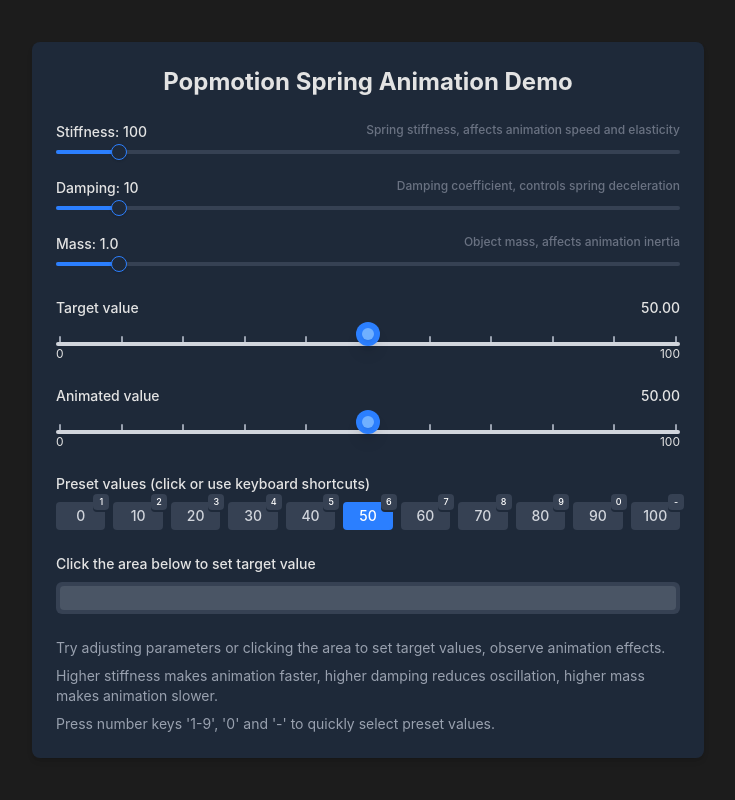
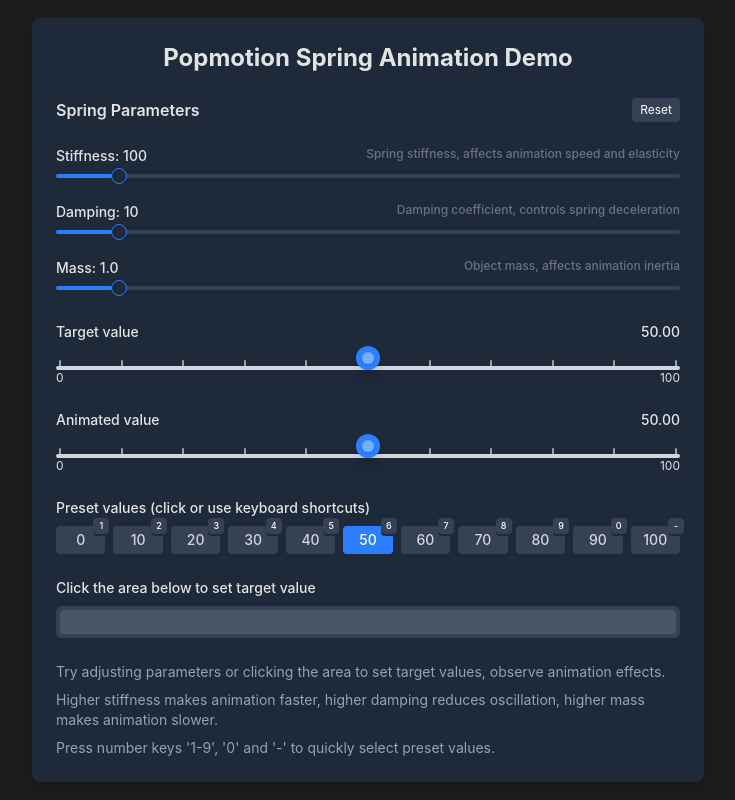
Before and after one commit to reekystive/popmotion-spring-animation, a React (Vite) app: page / in a window 1280 px wide. Shown: the whole page, without its empty margins (272-1007 px from the left). Built offline with nearby package versions, Linux system fonts and the light colour scheme.

Commit message:
feat: ✨ add reset functionality to spring parameter control

```diff
--- a/src/components/spring-animation/index.tsx
+++ b/src/components/spring-animation/index.tsx
@@ -1,3 +1,5 @@
+import { defaultSpringParams } from '@/config/spring-schema.ts';
+import { resetUrlParams } from '@/config/spring-url-params.ts';
 import { DEFAULT_TARGET_VALUE, MAX_MARK, MIN_MARK, PRESET_SHORTCUTS, PRESET_VALUES } from '@/constants/marks.ts';
 import { useThrottledUrlUpdates } from '@/hooks/use-throttled-url-updates.ts';
 import { animate } from 'popmotion';
@@ -59,6 +61,17 @@
   // Handle preset value click
   const handlePresetClick = (value: number) => {
     setTargetValue(value);
+  };
+
+  // Handle reset button click
+  const handleReset = () => {
+    // Reset URL parameters
+    resetUrlParams();
+
+    // Reset state to default values
+    setStiffness(defaultSpringParams.stiffness);
+    setDamping(defaultSpringParams.damping);
+    setMass(defaultSpringParams.mass);
   };
 
   // Create new animation only when target value changes
@@ -137,6 +150,7 @@
           onStiffnessChange={handleStiffnessChange}
           onDampingChange={handleDampingChange}
           onMassChange={handleMassChange}
+          onReset={handleReset}
         />
 
         {/* Axis and ball visualization */}
--- a/src/components/spring-animation/spring-parameter-control.tsx
+++ b/src/components/spring-animation/spring-parameter-control.tsx
@@ -15,6 +15,7 @@
   onStiffnessChange: (values: number[]) => void;
   onDampingChange: (values: number[]) => void;
   onMassChange: (values: number[]) => void;
+  onReset?: () => void;
 }
 
 /**
@@ -27,10 +28,23 @@
   onStiffnessChange,
   onDampingChange,
   onMassChange,
+  onReset,
   className,
 }) => {
   return (
     <div className={cn('flex w-full flex-col gap-4', className)}>
+      <div className="mb-2 flex items-center justify-between">
+        <h3 className="text-md font-semibold">Spring Parameters</h3>
+        {onReset && (
+          <button
+            onClick={onReset}
+            className="cursor-pointer rounded bg-gray-700 px-2 py-1 text-xs text-white transition-colors hover:bg-gray-600"
+          >
+            Reset
+          </button>
+        )}
+      </div>
+
       <div className="flex flex-col">
         <div className="flex justify-between text-sm font-medium">
           <Label.Root>Stiffness: {stiffness}</Label.Root>
```
